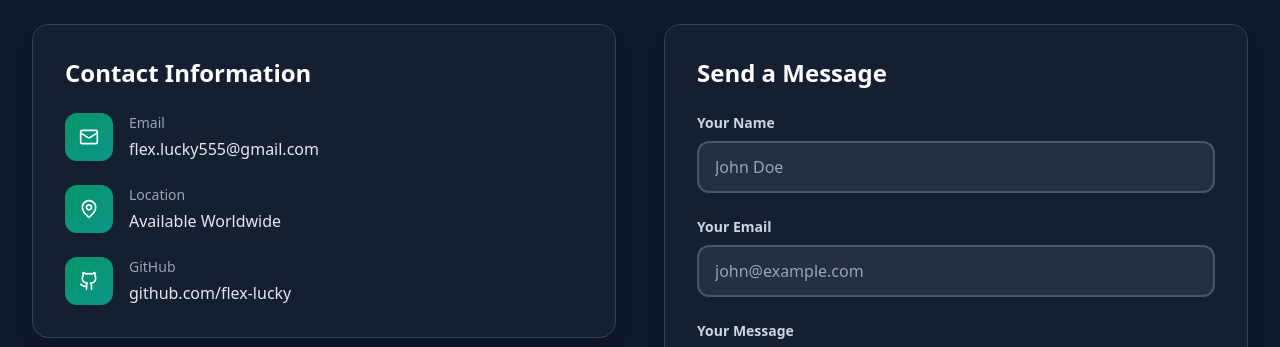
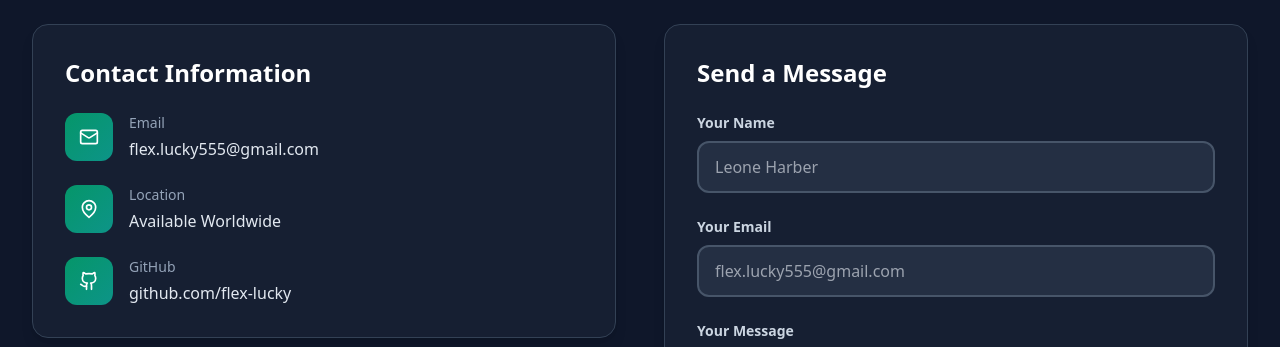
Before and after one commit to Gadex1129/Portfolio, a React (Vite) app: page / in a window 1280 px wide. Shown: the part 6654-7001 px from the top of the page. Built offline with nearby package versions, Linux system fonts and the light colour scheme.

Commit message:
chore: userInfo in contact form
Co-authored-by: Flex-Lucky flex.lucky555@gmail.com

```diff
--- a/src/components/Contact.tsx
+++ b/src/components/Contact.tsx
@@ -1,4 +1,4 @@
-import { Mail, MapPin, Linkedin, Github, Send } from 'lucide-react';
+import { Mail, MapPin, Github, Send } from 'lucide-react';
 import { useState } from 'react';
 
 export default function Contact() {
@@ -113,7 +113,7 @@ export default function Contact() {
                   onChange={handleChange}
                   required
                   className="w-full px-4 py-3 rounded-xl border-2 border-slate-600 bg-slate-700/50 text-white focus:border-emerald-500 focus:ring-2 focus:ring-emerald-500/20 outline-none transition-all"
-                  placeholder="John Doe"
+                  placeholder="Leone Harber"
                 />
               </div>
 
@@ -129,7 +129,7 @@ export default function Contact() {
                   onChange={handleChange}
                   required
                   className="w-full px-4 py-3 rounded-xl border-2 border-slate-600 bg-slate-700/50 text-white focus:border-emerald-500 focus:ring-2 focus:ring-emerald-500/20 outline-none transition-all"
-                  placeholder="john@example.com"
+                  placeholder="flex.lucky555@gmail.com"
                 />
               </div>
 
```
